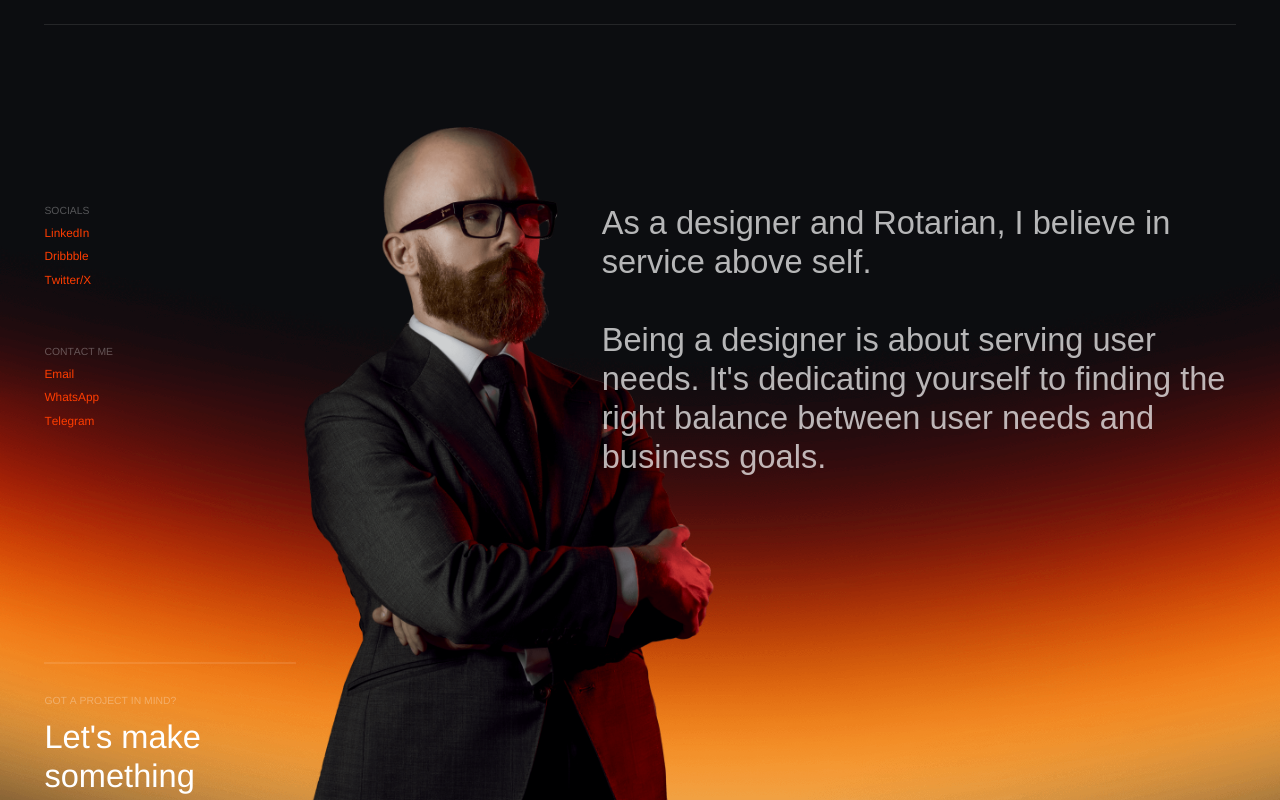
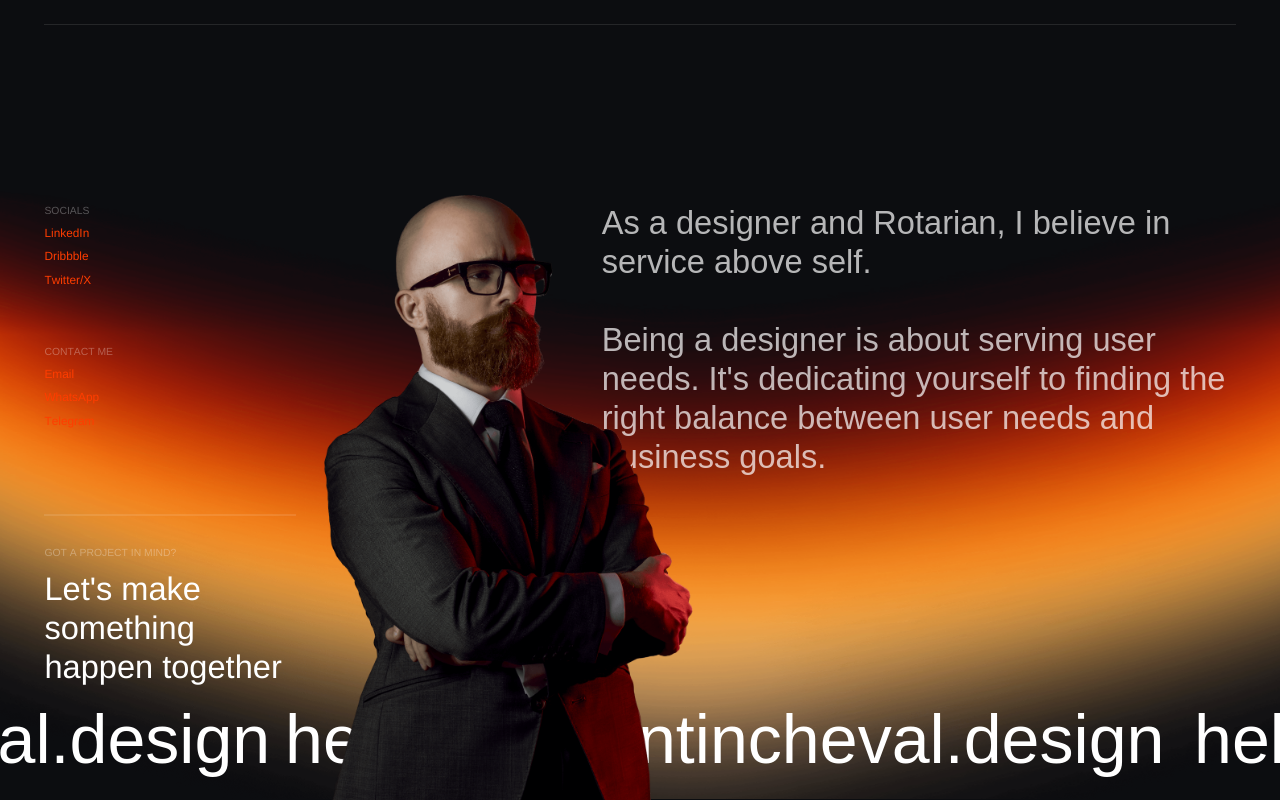
Before and after one commit to ajmaluk/Protfolio, a Next.js app: page / in a window 1280 px wide. Shown: the part 7980-8780 px from the top of the page. Built offline with nearby package versions, Linux system fonts and the light colour scheme.

Commit message:
feat: implement footer background parallax and update fade transition for hero section

```diff
--- a/src/app/globals.css
+++ b/src/app/globals.css
@@ -3310,11 +3310,24 @@ h6,
   z-index: 6;
   background-color: var(--cl-dm-bg);
   color: var(--cl-dm-title);
+  height: 100vh;
+  overflow: hidden;
 }
 
 .footer-wrap .container {
   padding-top: 10rem;
   padding-bottom: 0;
+  height: 100%;
+}
+
+@media screen and (max-width: 767px) {
+  .footer-wrap {
+    height: auto;
+    overflow: visible;
+  }
+  .footer-wrap .container {
+    height: auto;
+  }
 }
 
 .footer__bg {
@@ -3529,14 +3542,14 @@ h6,
 
 .footer__main-image {
   grid-column: 4/11;
-  grid-row: 1/4;
+  grid-row: 1/5;
   align-self: end;
   margin-left: -6rem;
   margin-top: -10.2rem;
   position: relative;
-  z-index: 1;
-  margin-bottom: -1px;
-  height: 105.6rem;
+  z-index: 5;
+  margin-bottom: -3.5rem;
+  height: 85rem;
   pointer-events: none;
 }
 
@@ -3611,6 +3624,9 @@ h6,
   padding: 0 2rem;
   transition: color .4s ease-in-out;
   color: var(--cl-dm-title);
+  white-space: nowrap;
+  font-size: var(--fs-dis1);
+  line-height: var(--lh-dis1);
 }
 
 .footer__marquee-link+.footer__marquee-link {
@@ -3639,7 +3655,7 @@ h6,
 .footer__marquee-link {
   font-size: inherit;
   color: inherit;
-  display: inline;
+  display: inline !important;
   margin: 0;
 }
 
--- a/src/components/SmoothScroll.tsx
+++ b/src/components/SmoothScroll.tsx
@@ -30,7 +30,10 @@ export function SmoothScroll() {
       const innerBg = document.querySelector(".home__hero-bg-main-inner-bg") as HTMLElement | null;
       const progress = Math.min(scrollY / heroHeight, 1);
       const scale = 1 + progress * 0.45;
-      const topOpacity = Math.max(0, 1 - Math.pow(progress, 2));
+
+      // Fade out over a longer scroll distance (intro section) so it stays visible behind intro text
+      const fadeProgress = Math.min(scrollY / (heroHeight * 1.8), 1);
+      const topOpacity = Math.max(0, 1 - Math.pow(fadeProgress, 2));
 
       if (bgMainWrap) {
         bgMainWrap.style.transform = `scale(${scale})`;
@@ -38,6 +41,21 @@ export function SmoothScroll() {
       }
       if (innerBg) {
         innerBg.style.transform = `scale(${1 + progress * 0.25})`;
+      }
+
+      // Footer Background Light/Glow Parallax
+      const footer = document.querySelector(".footer-wrap") as HTMLElement | null;
+      const footerBgImg = document.querySelector(".footer__bg-img") as HTMLElement | null;
+      if (footer && footerBgImg) {
+        const rect = footer.getBoundingClientRect();
+        const viewportHeight = window.innerHeight;
+
+        const total = viewportHeight + rect.height;
+        const current = viewportHeight - rect.top;
+        const progressVal = Math.max(0, Math.min(1, current / total));
+
+        const translateY = (progressVal - 0.5) * -120; // moves background up/down by 60px
+        footerBgImg.style.transform = `translate3d(0, ${translateY}px, 0) scale(1.15)`;
       }
     }
 
```
